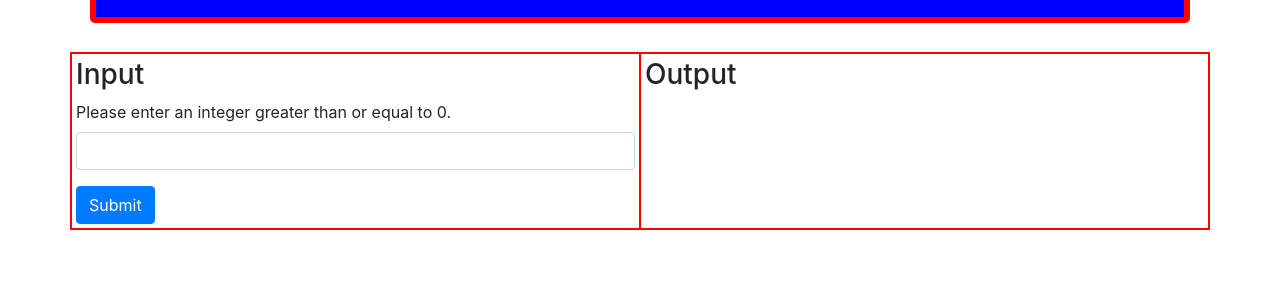
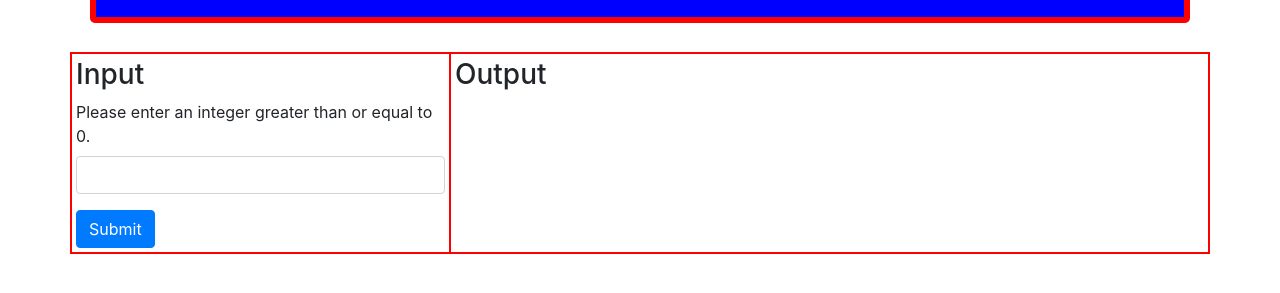
Before and after one commit to josephfriesen/beep-boop, a plain HTML site: page index.html in a window 1280 px wide. Shown: the part 367-660 px from the top of the page. Drawn offline with Linux system fonts and the light colour scheme.

Commit message:
Add little HAL9000 icons to output for numbers divisible by 3.

```diff
--- a/css/styles.css
+++ b/css/styles.css
@@ -26,21 +26,32 @@
   padding: 4px;
 }
 
-.col-md-6 {
+.col-md-4 {
+
+}
+
+.col-md-8 {
+
+}
+
+#input-col {
   width: 40%;
   padding: 4px;
   border-color: red;
   border-style: solid;
   border-top-width: 2px;
   border-bottom-width: 2px;
-}
-
-#input-col {
   border-left-width: 2px;
   border-right-width: 1px;
 }
 
 #output-col {
+  width: 40%;
+  padding: 4px;
+  border-color: red;
+  border-style: solid;
+  border-top-width: 2px;
+  border-bottom-width: 2px;
   border-left-width: 1px;
   border-right-width: 2px;
 }
@@ -64,5 +75,10 @@ p#error-msg {
 
 #number-list {
   font-family: Courier New;
-  font-size: 7pt;
+  font-size: 9pt;
 }
+
+#number-list img {
+  width: 20px;
+  height: 20px;
+}
--- a/index.html
+++ b/index.html
@@ -34,7 +34,7 @@
 
       <div class="row">
 
-        <div class="col-md-6" id="input-col">
+        <div class="col-md-4" id="input-col">
           <h3> Input </h3>
 
           <form id="gimme-that-number">
@@ -46,7 +46,7 @@
             <br>
         </div>
 
-        <div class="col-md-6" id="output-col">
+        <div class="col-md-8" id="output-col">
           <h3> Output </h3>
 
           <div id="not-a-number">
--- a/js/scripts.js
+++ b/js/scripts.js
@@ -50,7 +50,7 @@ function generateNumberList(n) {
   var output = [];
   for (i = 0; i <= n; i++) {
     if (divisibleByThree(i)) {
-      output.push("I'm sorry, Dave, I'm afraid I can't do that.");
+      output.push("<img src='img/hal.png'> I'm sorry, Dave, I'm afraid I can't do that. <img src='img/hal.png'");
     } else if (checkForDigitOne(i)) {
       output.push("Boop!");
     } else if (checkForDigitZero(i)) {
```
Also changed, not shown: img/hal.png (added).
